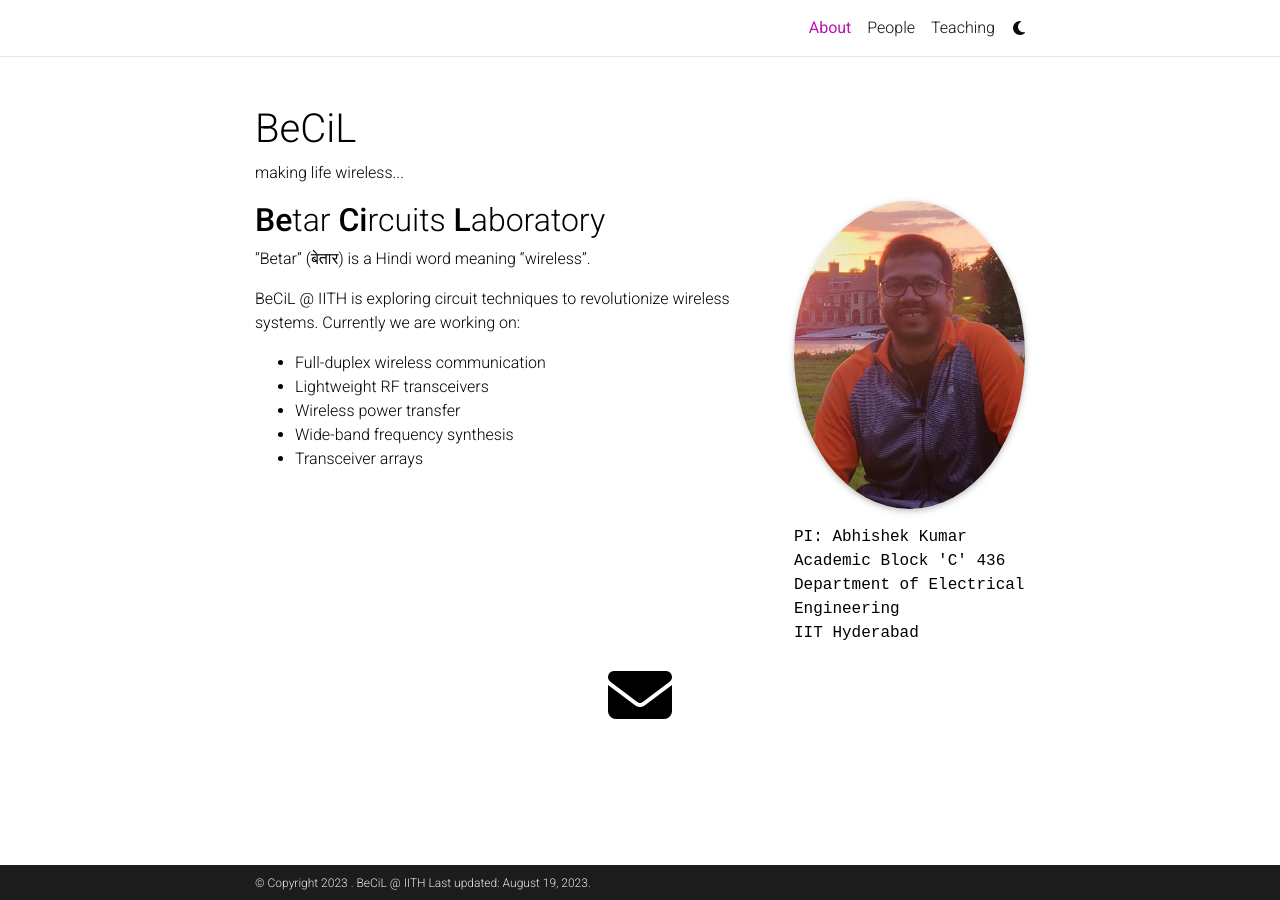
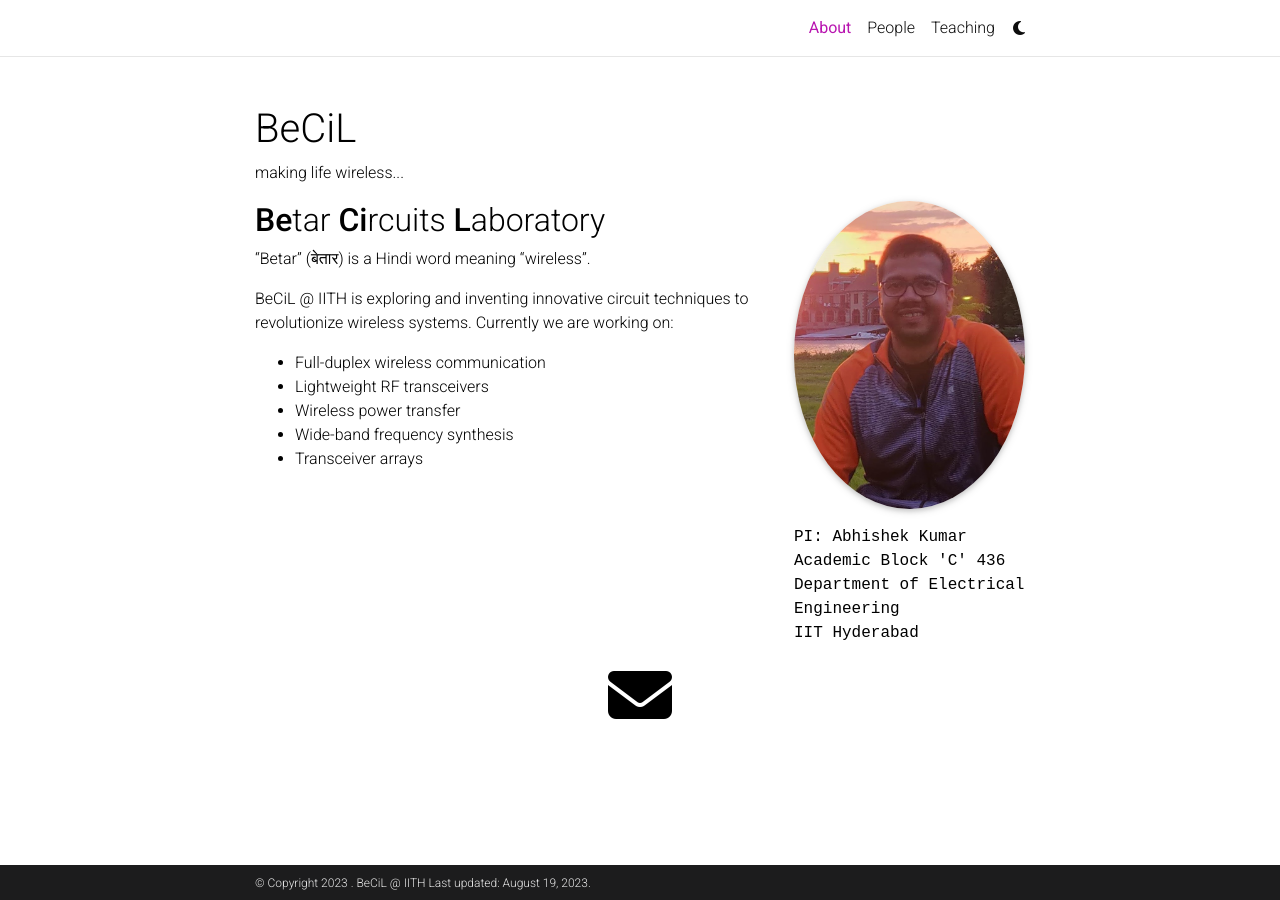
Before and after one commit to akiith/akiith.github.io, a Jekyll site: the page built from _pages/about.md, in a window 1280 px wide. Built offline with Jekyll 4.4.1, drawn with Linux system fonts in a browser that asks for light colours; full-size pictures stand in for the smaller copies a plugin makes; comment, search, counter and statistics services are not loaded; a style sheet for code colours, icons or effects is not loaded.

Commit message:
Update about.md

```diff
--- a/_pages/about.md
+++ b/_pages/about.md
@@ -23,7 +23,7 @@
 ## **Be**tar **Ci**rcuits **L**aboratory
 "Betar" (बेतार) is a Hindi word meaning "wireless".
 
-BeCiL @ IITH is exploring circuit techniques to revolutionize wireless systems. Currently we are working on:
+BeCiL @ IITH is exploring and inventing innovative circuit techniques to revolutionize wireless systems. Currently we are working on:
 
 - Full-duplex wireless communication
 - Lightweight RF transceivers
```
